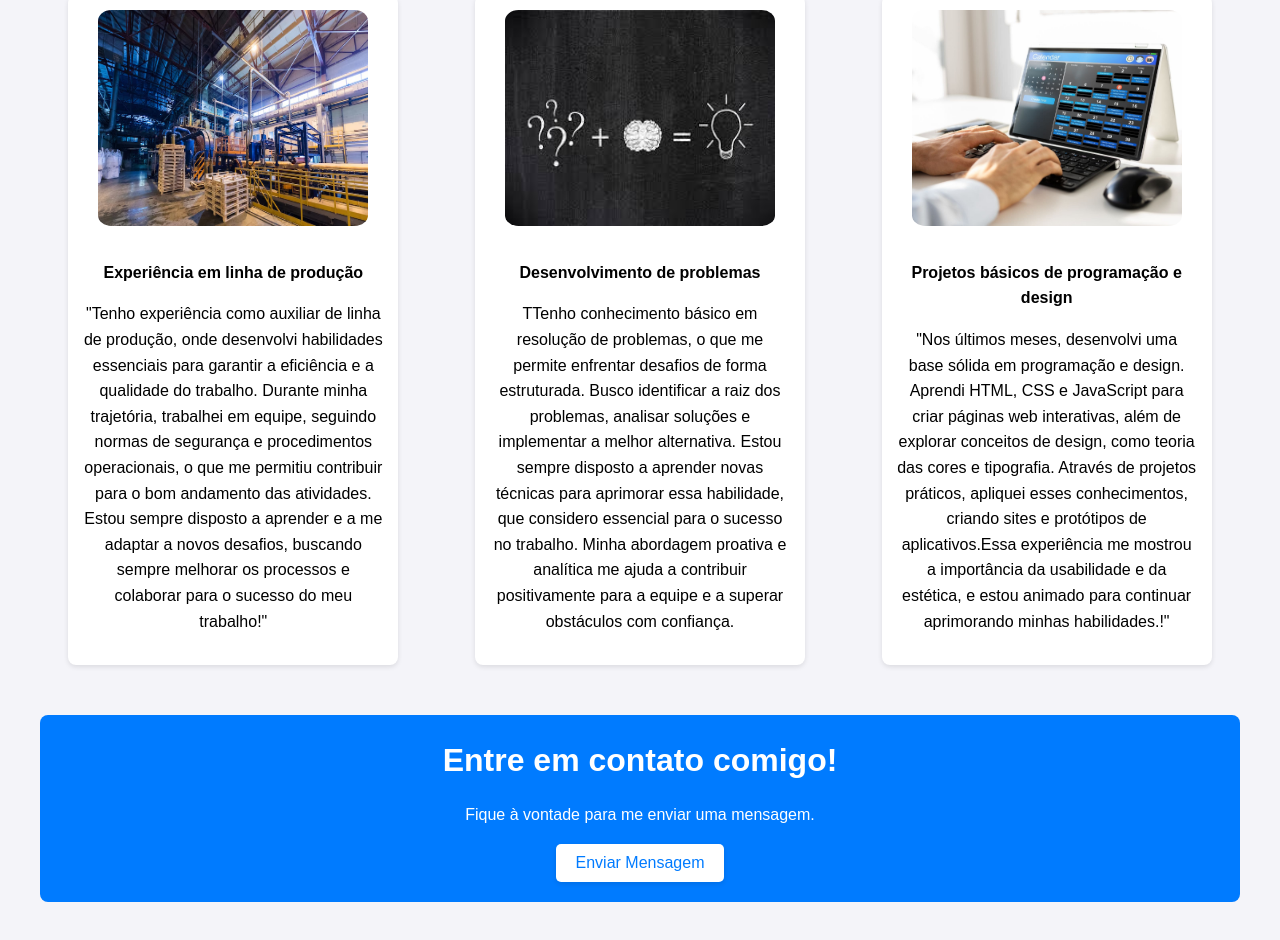
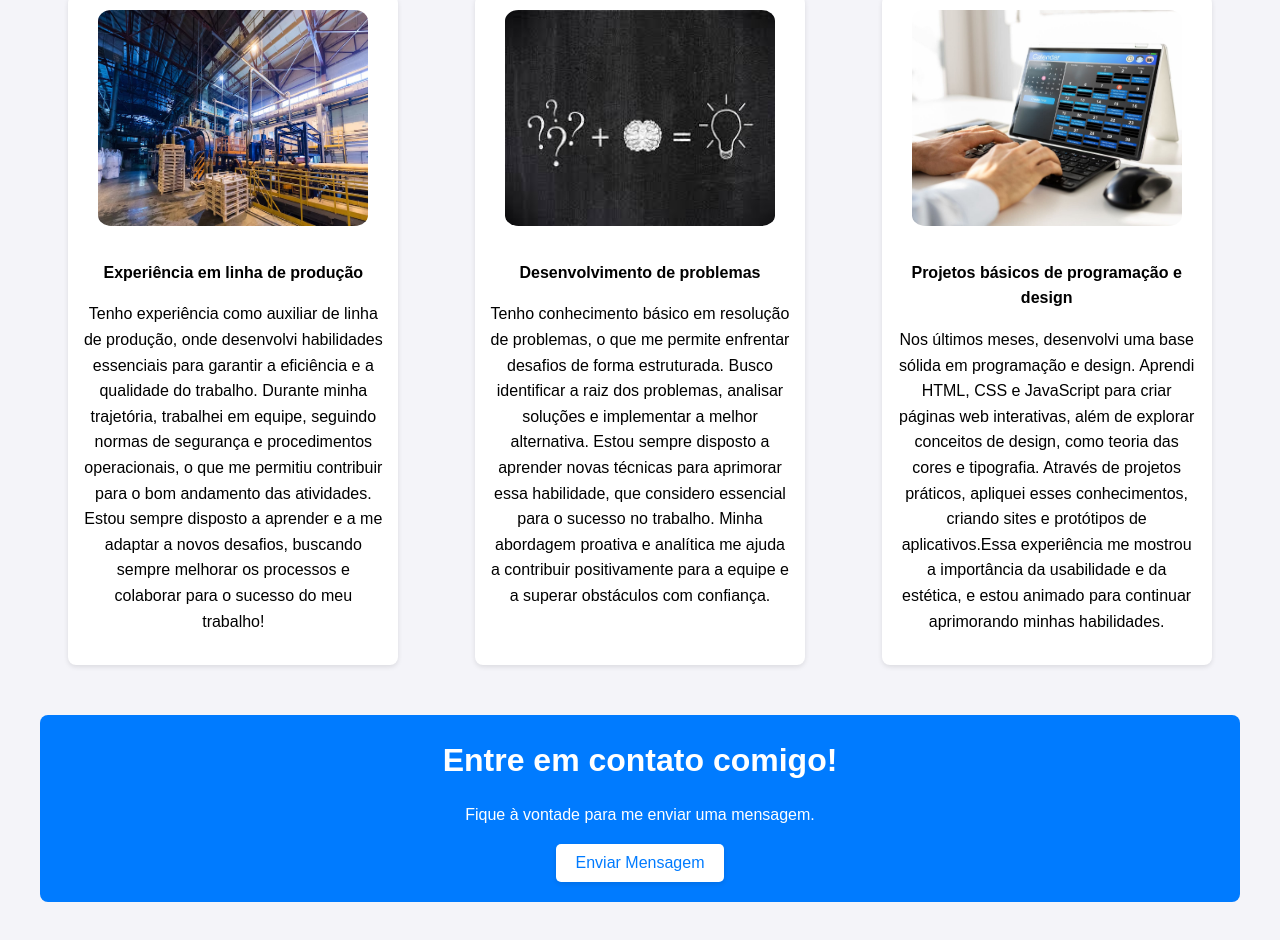
Before and after one commit to 0ZWNG/portifolio, a plain HTML site: page index.html in a window 1280 px wide. Shown: the part 808-1748 px from the top of the page. Drawn offline with Linux system fonts and the light colour scheme.

Commit message:
Update index.html

```diff
--- a/index.html
+++ b/index.html
@@ -43,17 +43,17 @@ para demonstrar meus talentos e minhas habilidades. Acredito que possa compensar
                 <div class="conhecimento">
                     <img src="img/imagem3.jpg"  alt="Foto do Canva">
                     <p><strong>Experiência em linha de produção</strong></p>
-                    <p>"Tenho experiência como auxiliar de linha de produção, onde desenvolvi habilidades
+                    <p>Tenho experiência como auxiliar de linha de produção, onde desenvolvi habilidades
                         essenciais para garantir a eficiência e a qualidade do trabalho. Durante minha trajetória,
                         trabalhei em equipe, seguindo normas de segurança e procedimentos operacionais, o
                         que me permitiu contribuir para o bom andamento das atividades. Estou sempre
                         disposto a aprender e a me adaptar a novos desafios, buscando sempre melhorar os
-                        processos e colaborar para o sucesso do meu trabalho!"</p>
+                        processos e colaborar para o sucesso do meu trabalho!</p>
                 </div>
                 <div class="conhecimento">
                     <img src="img/imagem2.jpg" alt="Foto do Canva">
                     <p><strong>Desenvolvimento de problemas</strong></p>
-                    <p>TTenho conhecimento básico em resolução de problemas, o que me permite enfrentar desafios de forma estruturada.
+                    <p>Tenho conhecimento básico em resolução de problemas, o que me permite enfrentar desafios de forma estruturada.
                         Busco identificar a raiz dos problemas, analisar soluções e implementar a melhor alternativa.
                          Estou sempre disposto a aprender novas técnicas para aprimorar essa habilidade, que considero essencial para o sucesso no trabalho.
                          Minha abordagem proativa e analítica me ajuda a contribuir positivamente para a equipe e a superar obstáculos com confiança.
@@ -63,11 +63,11 @@ para demonstrar meus talentos e minhas habilidades. Acredito que possa compensar
                 <div class="conhecimento">
                     <img src="img/imagem1.jpg" alt="Foto do Canva">
                     <p><strong>Projetos básicos de programação e design</strong></p>
-                    <p>"Nos últimos meses, desenvolvi uma base sólida em programação e design. Aprendi HTML,
+                    <p>Nos últimos meses, desenvolvi uma base sólida em programação e design. Aprendi HTML,
                         CSS e JavaScript para criar páginas web interativas, além de explorar conceitos de design,
                         como teoria das cores e tipografia. Através de projetos práticos, apliquei esses conhecimentos,
                         criando sites e protótipos de aplicativos.Essa experiência me mostrou a importância da usabilidade
-                         e da estética, e estou animado para continuar aprimorando minhas habilidades.!"</p>
+                         e da estética, e estou animado para continuar aprimorando minhas habilidades.</p>
                 </div>
             </div>
         </div>
```
